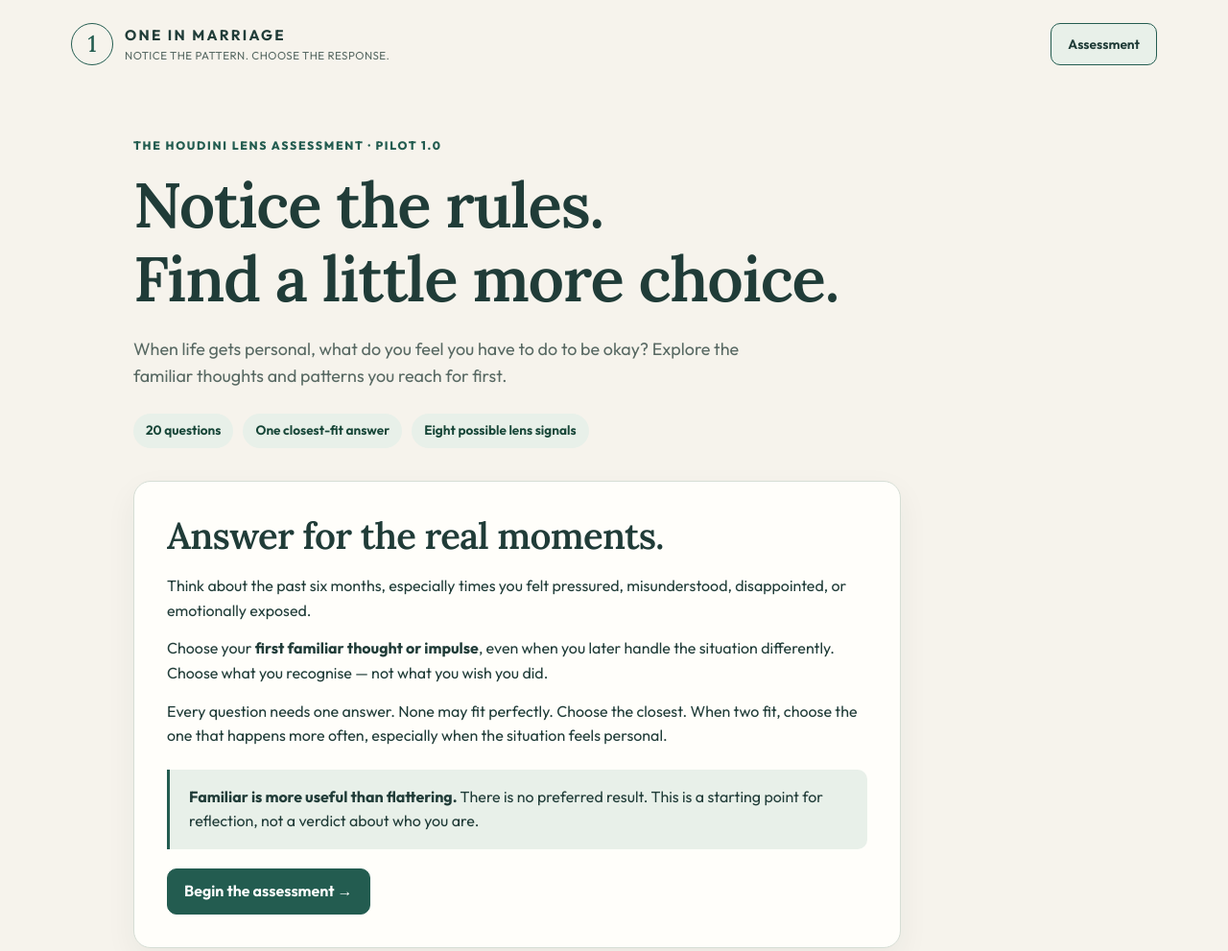
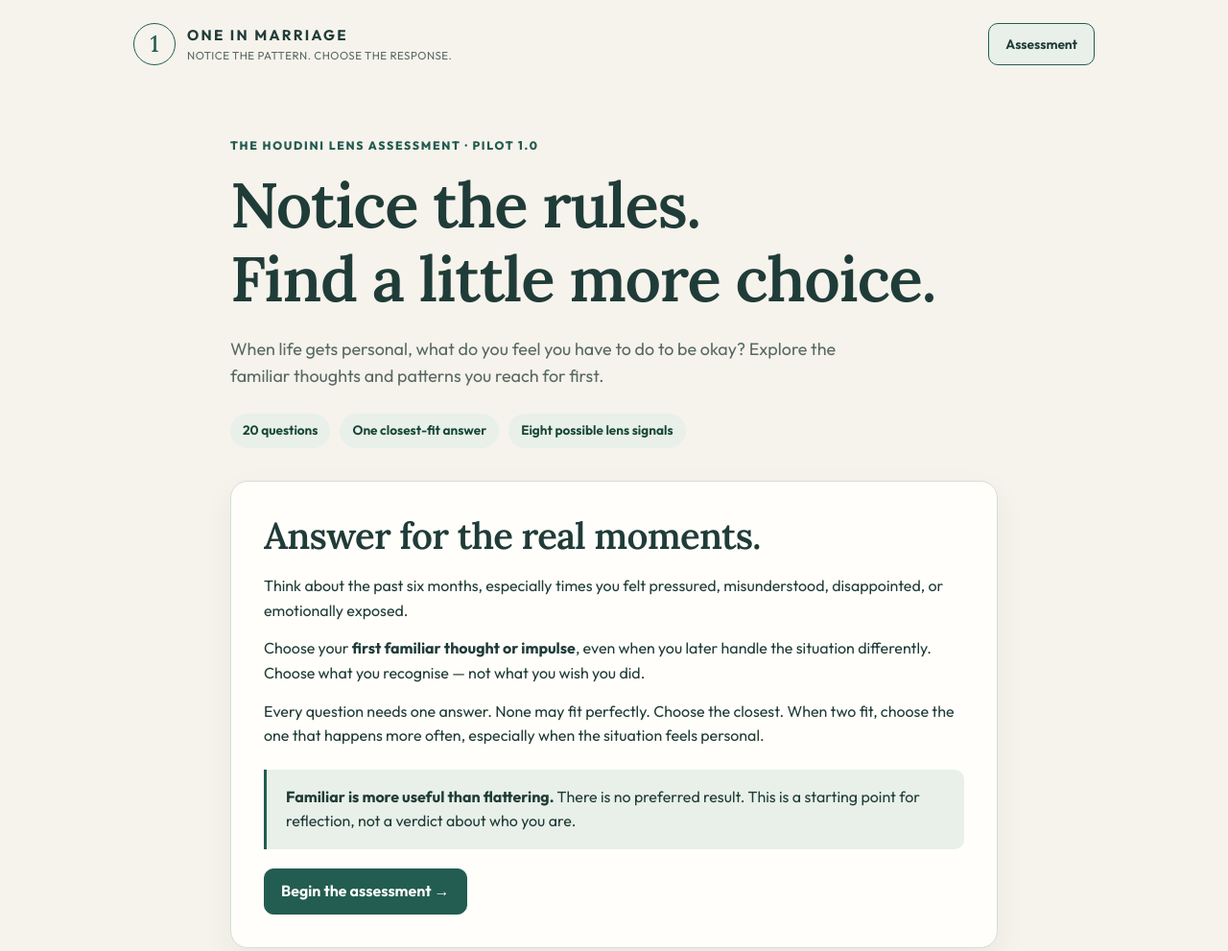
Before and after one commit to gravityanti312-crypto/one-in-marriage, a plain HTML site: page houdini.html in a window 1280 px wide. Shown: the top 991 px of the page at 96% size. Drawn offline with Linux system fonts and the light colour scheme.

Commit message:
Centre the question and intro column
.narrow had a max-width but no auto margin, so on a wide screen the
card sat hard against the left of the 1050px main instead of in the
middle of it. The header was a separate 1180px, which put the wordmark
further left again; it now shares main's width, so the brand, the
heading, the results grid and the footer all line up on both edges.

Co-Authored-By: Claude Opus 5 <noreply@anthropic.com>

```diff
--- a/houdini.html
+++ b/houdini.html
@@ -45,7 +45,7 @@
     .kicker{margin-bottom:14px;color:var(--teal);font-size:.76rem;font-weight:800;letter-spacing:.14em;text-transform:uppercase}
 
     /* ---- header ---- */
-    .site-header{max-width:1180px;margin:auto;padding:24px 24px 16px;display:flex;justify-content:space-between;align-items:center;flex-wrap:wrap;gap:20px}
+    .site-header{max-width:1050px;margin:auto;padding:24px 24px 16px;display:flex;justify-content:space-between;align-items:center;flex-wrap:wrap;gap:20px}
     .brand{display:flex;align-items:center;gap:12px;text-decoration:none;color:inherit}
     .brand-mark{flex:none;width:44px;height:44px;display:grid;place-items:center;border:1px solid var(--teal);border-radius:50%;font-family:'Lora',Georgia,serif;font-size:1.5rem;color:var(--teal)}
     .brand strong{display:block;font-size:.95rem;font-weight:700;letter-spacing:.15em;text-transform:uppercase}
@@ -57,7 +57,7 @@
 
     /* ---- shell ---- */
     main{max-width:1050px;min-height:60vh;margin:24px auto 60px;padding:0 24px}
-    .narrow{max-width:800px}
+    .narrow{max-width:800px;margin-inline:auto}
     .hero{padding:34px 0 10px}
 
     .panel{margin-bottom:22px;padding:clamp(20px,4vw,34px);border:1px solid var(--line);border-radius:var(--radius);background:var(--card);box-shadow:var(--shadow)}
```
